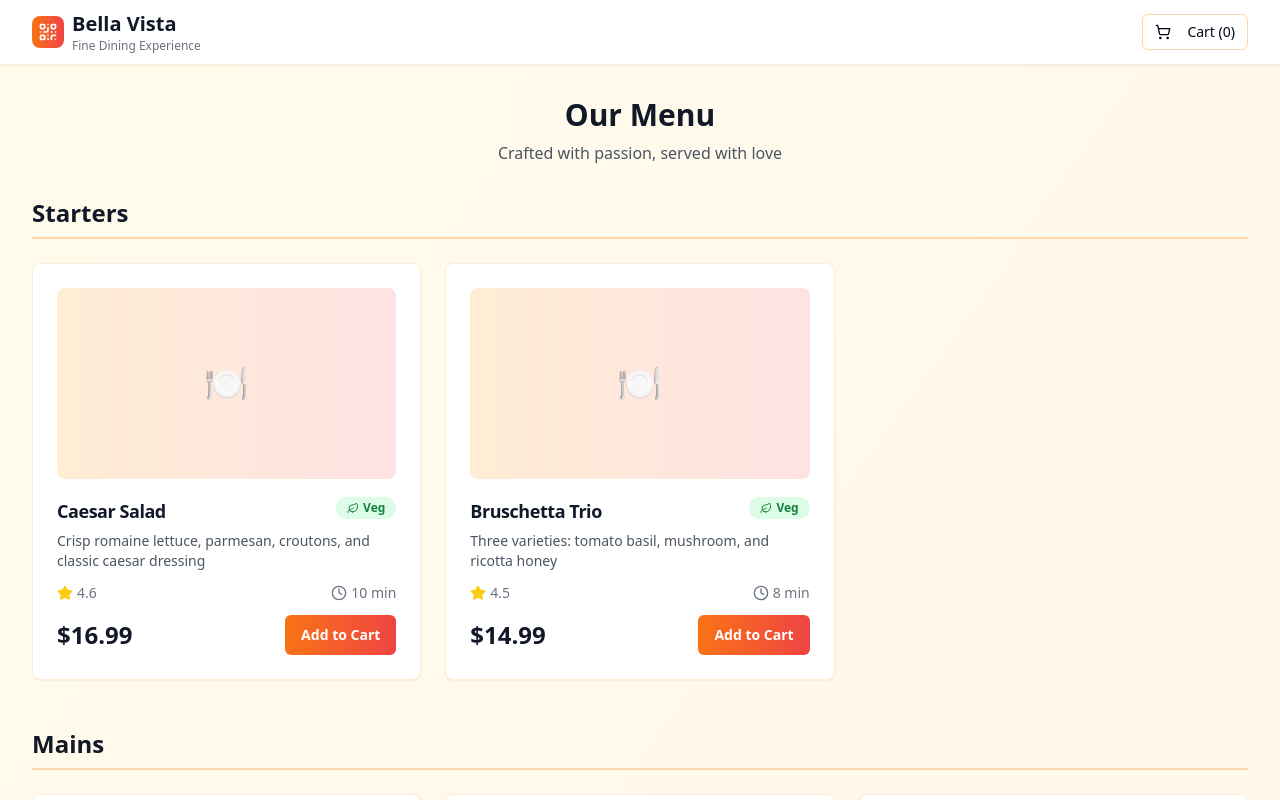
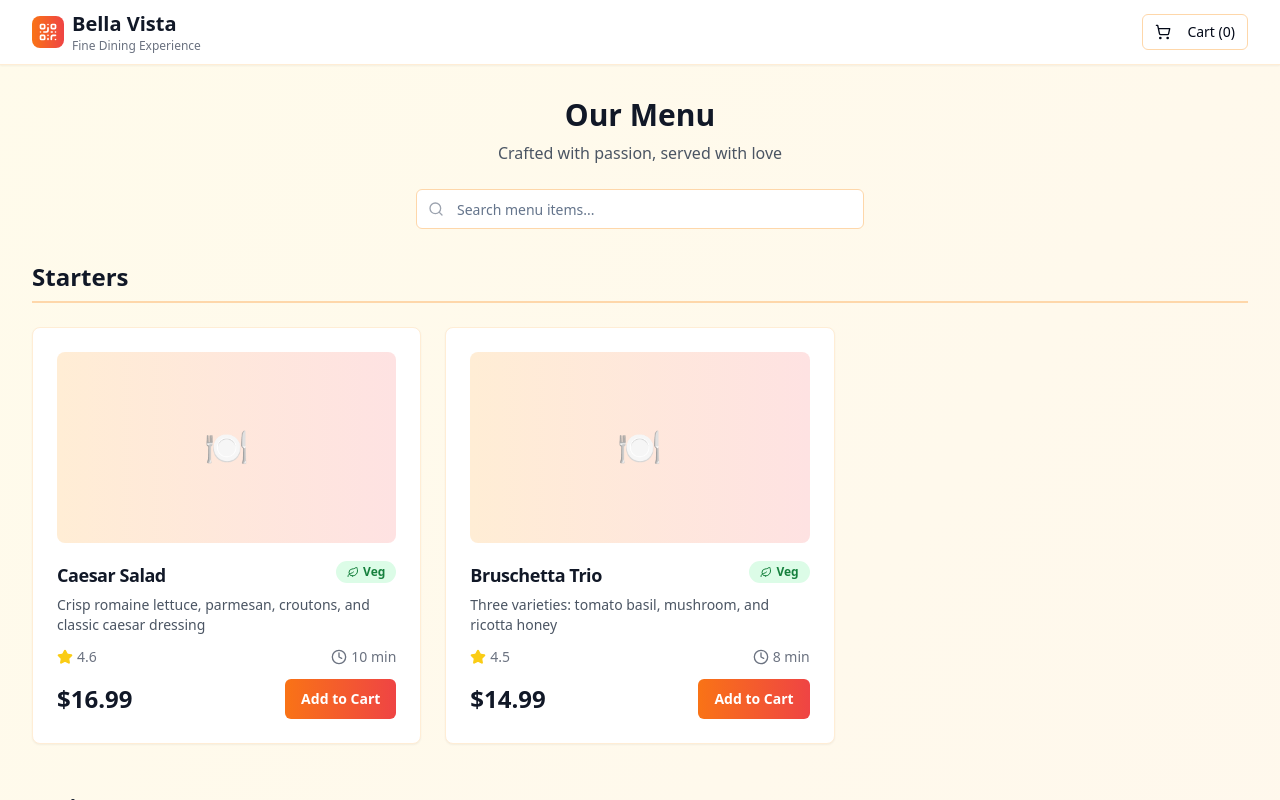
Before and after one commit to SundarDong/qr-table-order-flow, a React (Vite) app: page / in a window 1280 px wide. Both pictures are taken after a click on the button "View Demo Menu". Shown: the top 800 px of the page. Built offline with nearby package versions, Linux system fonts and the light colour scheme.

Commit message:
feat: Add search bar and clear cart on order
- Added a search bar below the "Our Menu" section.
- Clears the cart section upon successful order placement.

```diff
--- a/src/components/Cart.tsx
+++ b/src/components/Cart.tsx
@@ -1,4 +1,3 @@
-
 import { X, Plus, Minus, ShoppingBag, CreditCard } from "lucide-react";
 import { Button } from "@/components/ui/button";
 import { Card, CardContent, CardFooter, CardHeader, CardTitle } from "@/components/ui/card";
@@ -24,10 +23,11 @@ interface CartProps {
   onClose: () => void;
   items: CartItem[];
   onUpdateQuantity: (id: number, quantity: number) => void;
+  onClearCart: () => void;
   totalPrice: number;
 }
 
-const Cart = ({ isOpen, onClose, items, onUpdateQuantity, totalPrice }: CartProps) => {
+const Cart = ({ isOpen, onClose, items, onUpdateQuantity, onClearCart, totalPrice }: CartProps) => {
   const { toast } = useToast();
 
   const handleCheckout = () => {
@@ -35,6 +35,7 @@ const Cart = ({ isOpen, onClose, items, onUpdateQuantity, totalPrice }: CartProp
       title: "Order Placed Successfully!",
       description: `Your order of $${totalPrice.toFixed(2)} has been sent to the kitchen. Estimated time: 25-30 minutes.`,
     });
+    onClearCart();
     onClose();
   };
 
--- a/src/pages/Index.tsx
+++ b/src/pages/Index.tsx
@@ -1,7 +1,7 @@
-
 import { useState } from "react";
-import { QrCode, ShoppingCart, Clock, Star } from "lucide-react";
+import { QrCode, ShoppingCart, Clock, Star, Search } from "lucide-react";
 import { Button } from "@/components/ui/button";
+import { Input } from "@/components/ui/input";
 import { Card, CardContent, CardDescription, CardFooter, CardHeader, CardTitle } from "@/components/ui/card";
 import { Badge } from "@/components/ui/badge";
 import MenuCategory from "@/components/MenuCategory";
@@ -29,6 +29,7 @@ const Index = () => {
   const [currentView, setCurrentView] = useState<'scanner' | 'menu'>('scanner');
   const [cartItems, setCartItems] = useState<CartItem[]>([]);
   const [isCartOpen, setIsCartOpen] = useState(false);
+  const [searchQuery, setSearchQuery] = useState('');
 
   const menuItems: MenuItem[] = [
     {
@@ -127,6 +128,10 @@ const Index = () => {
     }
   };
 
+  const clearCart = () => {
+    setCartItems([]);
+  };
+
   const getTotalItems = () => {
     return cartItems.reduce((total, item) => total + item.quantity, 0);
   };
@@ -134,6 +139,13 @@ const Index = () => {
   const getTotalPrice = () => {
     return cartItems.reduce((total, item) => total + (item.price * item.quantity), 0);
   };
+
+  // Filter menu items based on search query
+  const filteredMenuItems = menuItems.filter(item =>
+    item.name.toLowerCase().includes(searchQuery.toLowerCase()) ||
+    item.description.toLowerCase().includes(searchQuery.toLowerCase()) ||
+    item.category.toLowerCase().includes(searchQuery.toLowerCase())
+  );
 
   if (currentView === 'scanner') {
     return <QRScanner onScanComplete={() => setCurrentView('menu')} />;
@@ -176,21 +188,51 @@ const Index = () => {
 
       {/* Main Content */}
       <main className="max-w-7xl mx-auto px-4 sm:px-6 lg:px-8 py-8">
-        <div className="text-center mb-8">
+        <div className="text-center mb-6">
           <h2 className="text-3xl font-bold text-gray-900 mb-2">Our Menu</h2>
           <p className="text-gray-600">Crafted with passion, served with love</p>
         </div>
 
+        {/* Search Bar */}
+        <div className="max-w-md mx-auto mb-8">
+          <div className="relative">
+            <Search className="absolute left-3 top-1/2 transform -translate-y-1/2 text-gray-400 w-4 h-4" />
+            <Input
+              type="text"
+              placeholder="Search menu items..."
+              value={searchQuery}
+              onChange={(e) => setSearchQuery(e.target.value)}
+              className="pl-10 border-orange-200 focus:border-orange-400 focus:ring-orange-400"
+            />
+          </div>
+        </div>
+
         {/* Menu Categories */}
         <div className="space-y-12">
-          {categories.map(category => (
-            <MenuCategory
-              key={category}
-              category={category}
-              items={menuItems.filter(item => item.category === category)}
-              onAddToCart={addToCart}
-            />
-          ))}
+          {categories.map(category => {
+            const categoryItems = filteredMenuItems.filter(item => item.category === category);
+
+            // Only show category if it has items after filtering
+            if (categoryItems.length === 0) return null;
+
+            return (
+              <MenuCategory
+                key={category}
+                category={category}
+                items={categoryItems}
+                onAddToCart={addToCart}
+              />
+            );
+          })}
+
+          {/* Show message if no items match search */}
+          {searchQuery && filteredMenuItems.length === 0 && (
+            <div className="text-center py-12">
+              <Search className="w-12 h-12 text-gray-300 mx-auto mb-4" />
+              <p className="text-gray-500 text-lg">No items found</p>
+              <p className="text-gray-400">Try searching with different keywords</p>
+            </div>
+          )}
         </div>
       </main>
 
@@ -215,6 +257,7 @@ const Index = () => {
         onClose={() => setIsCartOpen(false)}
         items={cartItems}
         onUpdateQuantity={updateCartItemQuantity}
+        onClearCart={clearCart}
         totalPrice={getTotalPrice()}
       />
     </div>
```
